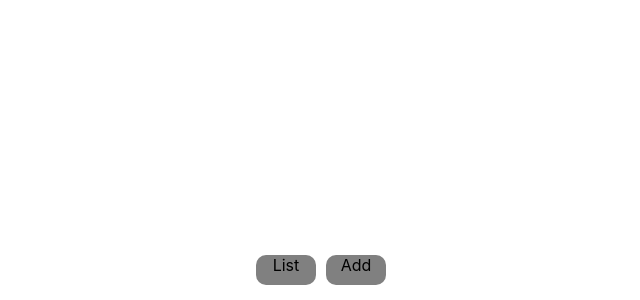
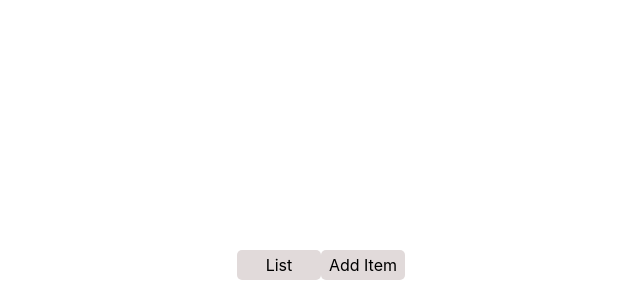
Before and after one commit to the-collab-lab/tcl-34-smart-shopping-list, a React (Create React App) app: page / in a window 1280 px wide. Shown: the part 500-800 px from the top of the page, without its empty margins (319-959 px from the left). Built offline with nearby package versions, Linux system fonts and the light colour scheme.

Commit message:
Add pages files, customizing buttons

```diff
--- a/src/App.css
+++ b/src/App.css
@@ -3,7 +3,6 @@
   margin: 0;
   padding: 0;
 }
-
 
 .navigation {
   border-radius: 10px;
@@ -15,26 +14,24 @@
   width: 100%;
 }
 
-.link-button {
-text-decoration: none;
-color: black;
-height: 30px;
-width: 60px;
-margin: 5px;
-background-color: gray;
-border: black;
-border-radius: 10px;
-text-align: center;
+.link {
+  text-decoration: none;
+  color: black;
+  height: 30px;
+  width: 84px;
+  background-color: #e1dada;
+  border-radius: 5px;
+  text-align: center;
+  padding: 5px;
 }
 
-.link-button:hover {
-  background-color:dodgerblue;
+.link-selected {
+  text-decoration: none;
+  color: black;
+  height: 30px;
+  width: 84px;
+  background-color: #6383ec;
+  border-radius: 5px;
+  text-align: center;
+  padding: 5px;
 }
-
-.link-button:hover {
-  background-color: dodgerblue;
-}
-
-.link-button:active {
-  color: white;
-}
--- a/src/App.js
+++ b/src/App.js
@@ -1,8 +1,8 @@
 import React from 'react';
 import './App.css';
-import { AppRouting } from './components/AppRouting';
+import { AppRouting } from './components/routing/AppRouting';
 import { BrowserRouter as Router } from 'react-router-dom';
-import { Link } from 'react-router-dom';
+import Navigation from './components/routing/Navigation';
 
 function App() {
   return (
@@ -10,21 +10,7 @@ function App() {
       <div className="App">
         <AppRouting />
       </div>
-
-      <nav className="navigation">
-
-        <Link className="link-button" to="/list">
-          List
-        </Link>
-
-
-        <Link className="link-button" to="/add">
-          Add
-        </Link>
-
-    </nav>
-
-
+      <Navigation />
     </Router>
   );
 }
--- a/src/components/AppRouting/index.js
+++ /dev/null
@@ -1,20 +0,0 @@
-import React from 'react';
-import './styles.css';
-import { Switch, Route, Link } from 'react-router-dom';
-
-const List = () => <h1>List</h1>;
-const Add = () => <h1>Add-item</h1>;
-
-export function AppRouting() {
-  return (
-    <Switch>
-      <Route exact path="/list">
-        <List />
-      </Route>
-      <Route path="/add">
-        <Add />
-      </Route>
-
-    </Switch>
-  );
-}
--- a/src/components/AppRouting/styles.css
+++ /dev/null
@@ -1,33 +0,0 @@
-.navigation {
-  border-radius: 10px;
-  bottom: 0;
-  display: flex;
-  height: 50px;
-  justify-content: center;
-  position: fixed;
-  width: 100%;
-}
-
-.link-button {
-text-decoration: none;
-color: black;
-height: 30px;
-width: 60px;
-margin: 5px;
-background-color: gray;
-border: black;
-border-radius: 10px;
-text-align: center;
-}
-
-.link-button:hover {
-  background-color:dodgerblue;
-}
-
-.link-button:hover {
-  background-color: dodgerblue;
-}
-
-.link-button:active {
-  color: white;
-}
--- /dev/null
+++ b/src/components/pages/AddItemPage/index.js
@@ -0,0 +1,3 @@
+import React from 'react';
+
+export const Add = () => <h1>Add Item</h1>;
--- /dev/null
+++ b/src/components/pages/ListPage/index.js
@@ -0,0 +1,3 @@
+import React from 'react';
+
+export const List = () => <h1>List</h1>;
--- /dev/null
+++ b/src/components/routing/AppRouting/index.js
@@ -0,0 +1,19 @@
+import React from 'react';
+import { Switch, Route } from 'react-router-dom';
+import { Add } from '../../pages/AddItemPage';
+import { List } from '../../pages/ListPage';
+
+export function AppRouting() {
+  return (
+    <div>
+      <Switch>
+        <Route exact path="/list">
+          <List />
+        </Route>
+        <Route path="/addItem">
+          <Add />
+        </Route>
+      </Switch>
+    </div>
+  );
+}
--- /dev/null
+++ b/src/components/routing/Navigation/index.js
@@ -0,0 +1,25 @@
+import React from 'react';
+import { Link, useRouteMatch } from 'react-router-dom';
+
+function CustomLink({ children, to }) {
+  const match = useRouteMatch({
+    path: to,
+    exact: true,
+  });
+  return (
+    <Link className={match ? 'link-selected' : 'link'} to={to}>
+      {children}
+    </Link>
+  );
+}
+
+function Navigation() {
+  return (
+    <nav className="navigation">
+      <CustomLink to="/list"> List </CustomLink>
+      <CustomLink to="/addItem"> Add Item </CustomLink>
+    </nav>
+  );
+}
+
+export default Navigation;
```
